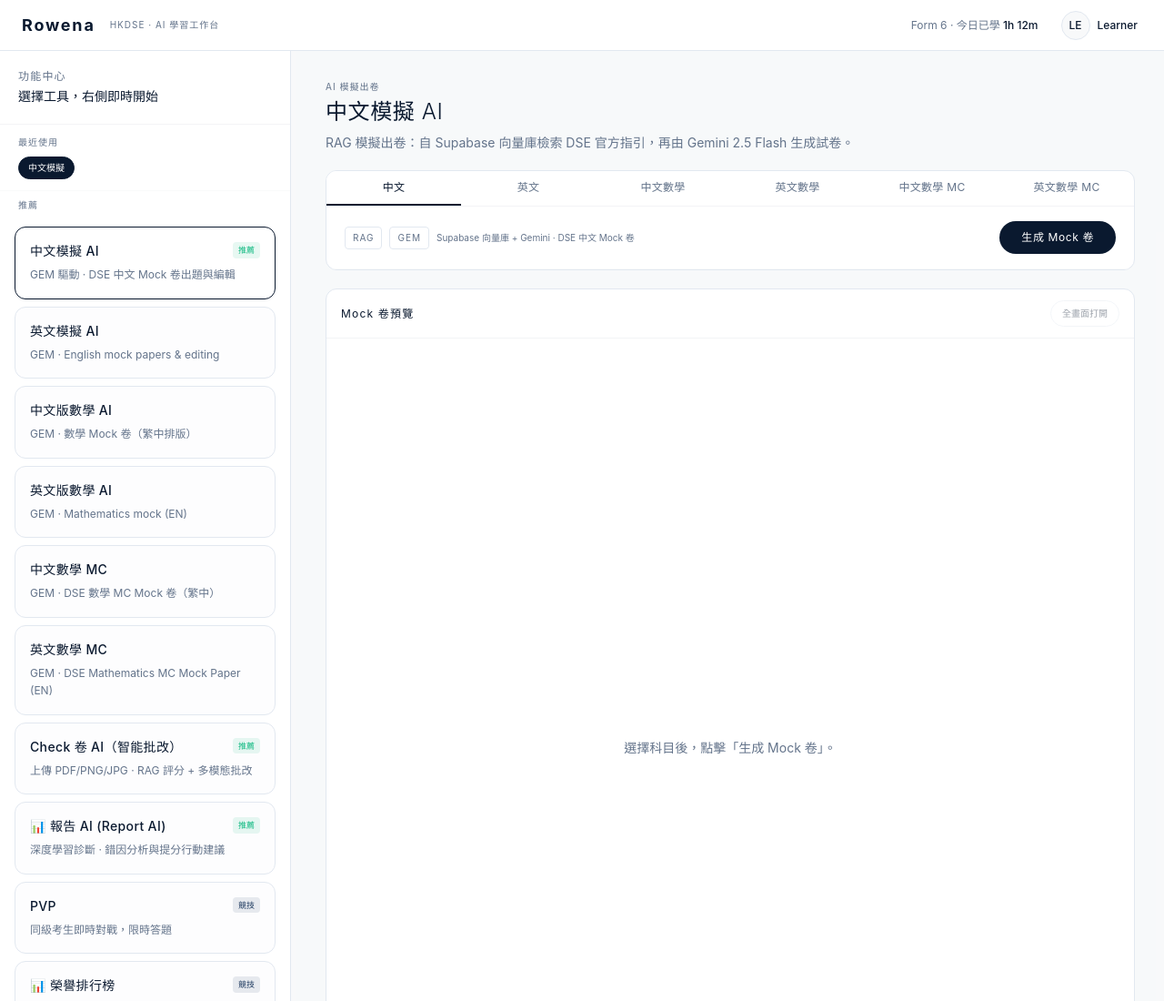
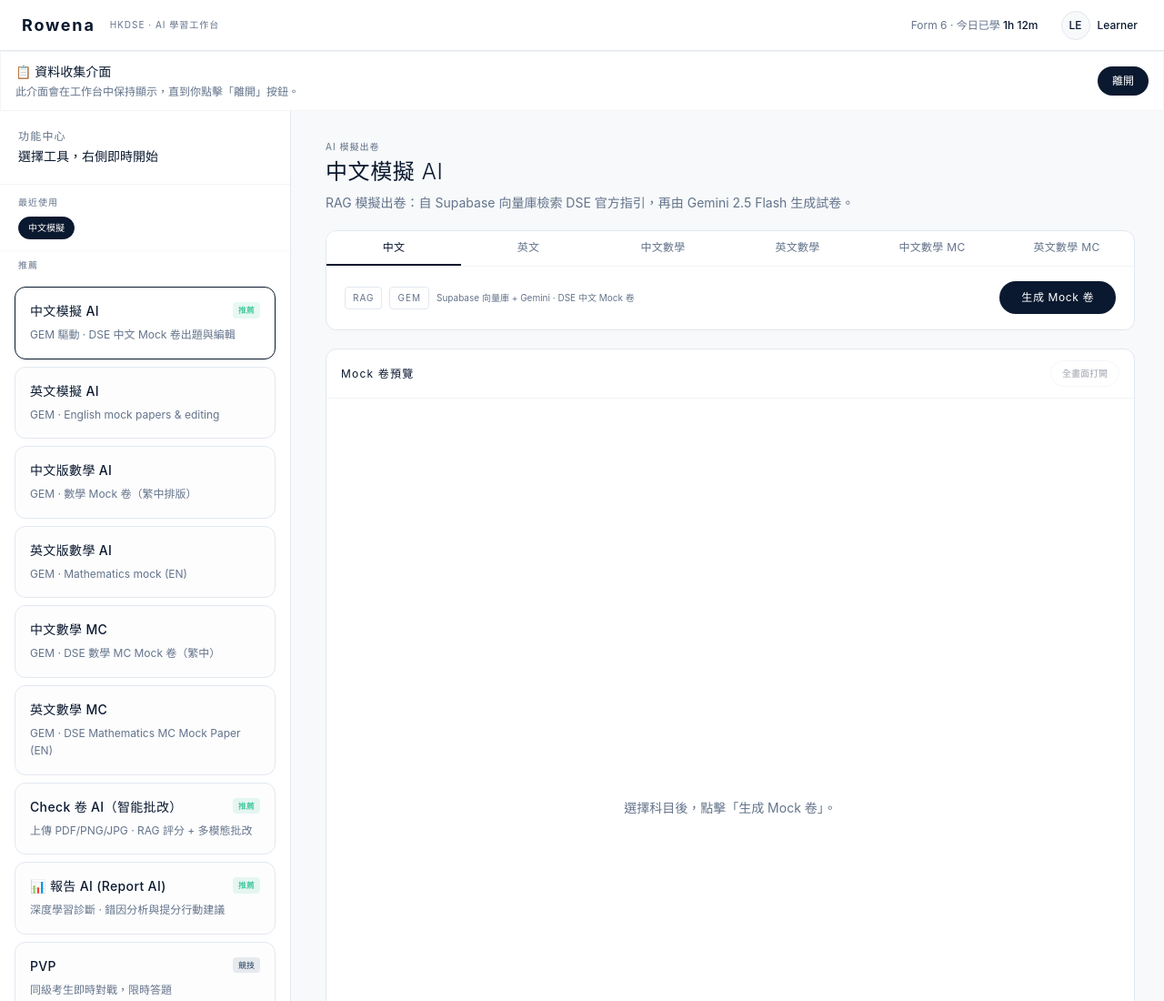
Before and after one commit to Rowena0428/Edu, a plain HTML site: page aura_workspace.html in a window 1280 px wide. Shown: the top 1100 px of the page at 91% size. Drawn offline with nearby package versions, Linux system fonts and the light colour scheme.

Commit message:
fix: data display

```diff
--- a/aura_workspace.html
+++ b/aura_workspace.html
@@ -84,6 +84,14 @@
         </div>
         <div id="rowena-header-user" class="flex items-center gap-4 text-xs text-slate-gray"></div>
     </header>
+
+    <div id="data-collection-panel" class="bg-pure-white sayo-border border-b border-gray-100 px-4 py-3 flex flex-col md:flex-row items-center justify-between gap-3 text-sm text-deep-blue">
+        <div class="space-y-1">
+            <p class="font-medium">📋 資料收集介面</p>
+            <p class="text-xs text-slate-gray">此介面會在工作台中保持顯示，直到你點擊「離開」按鈕。</p>
+        </div>
+        <button id="btn-data-collection-leave" type="button" class="text-xs px-4 py-2 bg-deep-blue text-white rounded-full hover:bg-slate-800 transition-colors">離開</button>
+    </div>
 
     <!-- 主版面：可拖曳調整 Sidebar / Main -->
     <div id="layout-shell" class="flex-1 flex flex-col lg:flex-row min-h-0 overflow-hidden">
@@ -389,7 +397,30 @@
 
         window.rowenaSelectTool = selectTool;
 
+        function updateDataCollectionPanelState() {
+            const panel = document.getElementById('data-collection-panel');
+            if (!panel) return;
+            const closed = localStorage.getItem('rowena_data_collection_closed') === '1';
+            panel.classList.toggle('hidden', closed);
+        }
+
+        function closeDataCollectionPanel() {
+            localStorage.setItem('rowena_data_collection_closed', '1');
+            const panel = document.getElementById('data-collection-panel');
+            if (panel) panel.classList.add('hidden');
+        }
+
+        function initDataCollectionPanel() {
+            const params = new URLSearchParams(window.location.search);
+            if (params.has('showDataCollection')) {
+                localStorage.removeItem('rowena_data_collection_closed');
+            }
+            updateDataCollectionPanelState();
+            document.getElementById('btn-data-collection-leave')?.addEventListener('click', closeDataCollectionPanel);
+        }
+
         document.addEventListener('DOMContentLoaded', () => {
+            initDataCollectionPanel();
             RowenaUser.init('#rowena-header-user');
             RowenaLayout.init({
                 shellId: 'layout-shell',
```
Also changed, not shown: aura_joyful_learning.html (+1 -1 lines).
